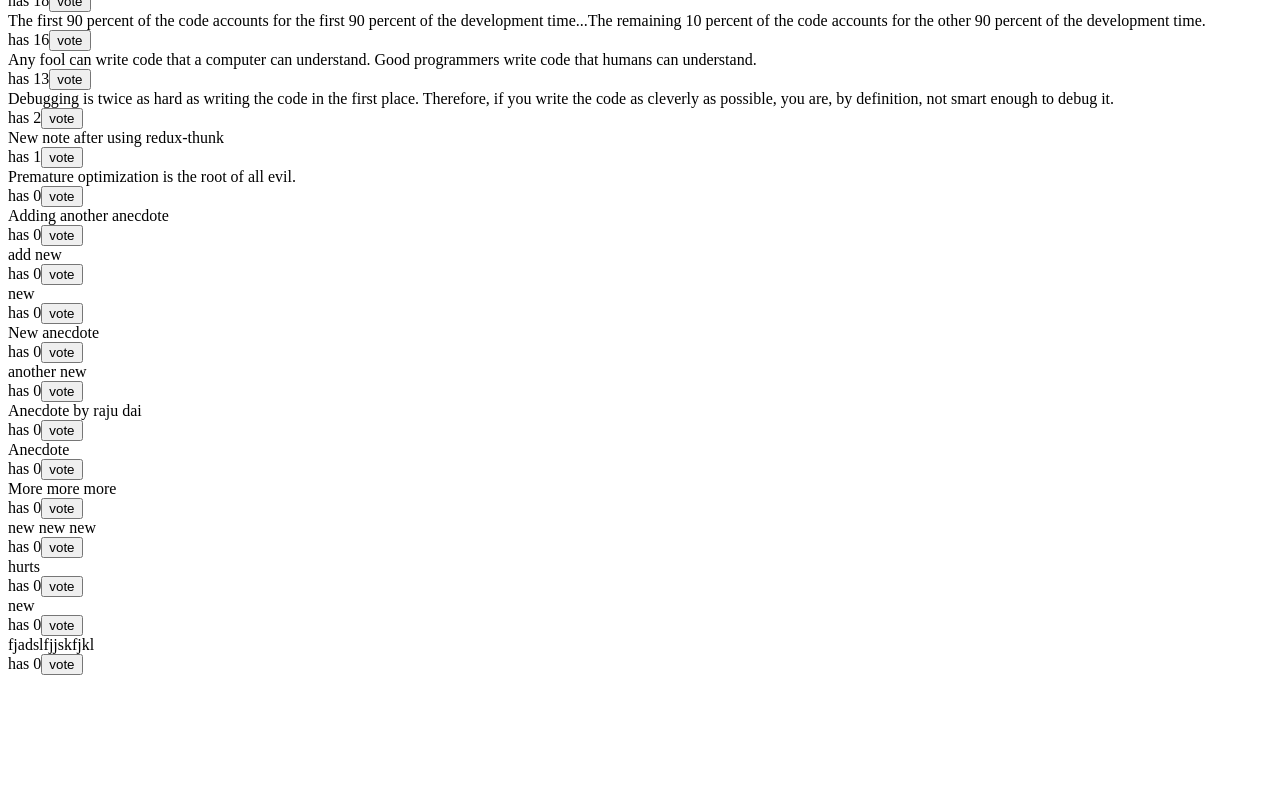
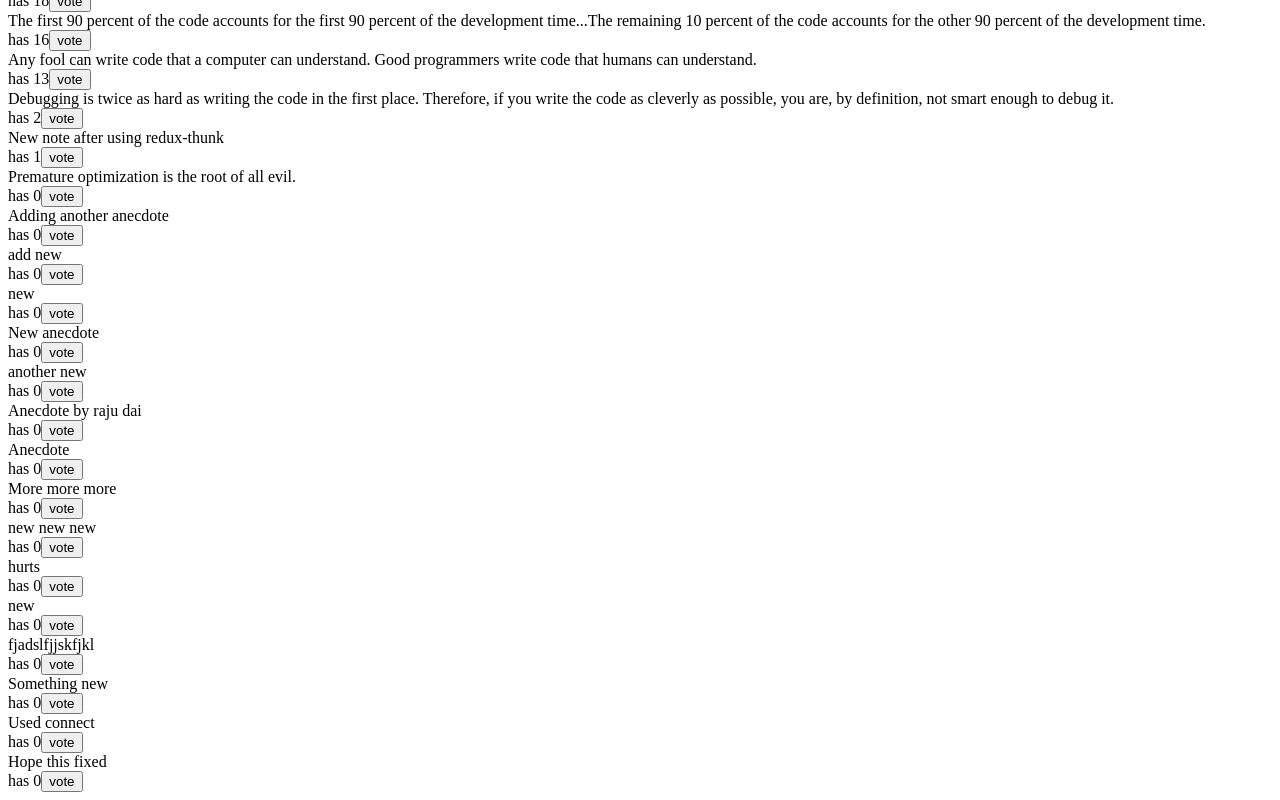
Before and after one commit to su-de-sh/redux-anecdotes, a React (Create React App) app: page / in a window 1280 px wide. Shown: the part 263-1063 px from the top of the page. Before the commit the page ends 946 px from the top, so only its background shows below. Built offline with nearby package versions, Linux system fonts and the light colour scheme; data requests are answered from the project's data file.

Commit message:
feat: use redux-connect in place of useSelector

```diff
--- a/db.json
+++ b/db.json
@@ -94,6 +94,21 @@
       "content": "fjadslfjjskfjkl",
       "votes": 0,
       "id": "oxiNM5q"
+    },
+    {
+      "content": "Something new",
+      "votes": 0,
+      "id": "3XM7xD7"
+    },
+    {
+      "content": "Used connect",
+      "votes": 0,
+      "id": "RKBdkNr"
+    },
+    {
+      "content": "Hope this fixed",
+      "votes": 0,
+      "id": "BXRHuGU"
     }
   ]
 }
--- a/src/components/Notification.js
+++ b/src/components/Notification.js
@@ -1,8 +1,11 @@
-import { useSelector } from "react-redux";
+/* eslint-disable react/prop-types */
+// import { useSelector } from "react-redux";
+
+import { connect } from "react-redux";
 import React from "react";
 
-const Notification = () => {
-  const notification = useSelector((state) => state.notifications);
+const Notification = (props) => {
+  // const notification = useSelector((state) => state.notifications);
 
   const style = {
     border: "solid",
@@ -10,9 +13,15 @@ const Notification = () => {
     borderWidth: 1,
   };
 
-  if (!notification) return null;
+  if (!props.notifications) return null;
 
-  return <div style={style}>{notification}</div>;
+  return <div style={style}>{props.notifications}</div>;
+};
+const mapStateToProps = (state) => {
+  return {
+    notifications: state.notifications,
+  };
 };
 
-export default Notification;
+const ConnectedNotification = connect(mapStateToProps)(Notification);
+export default ConnectedNotification;
```
